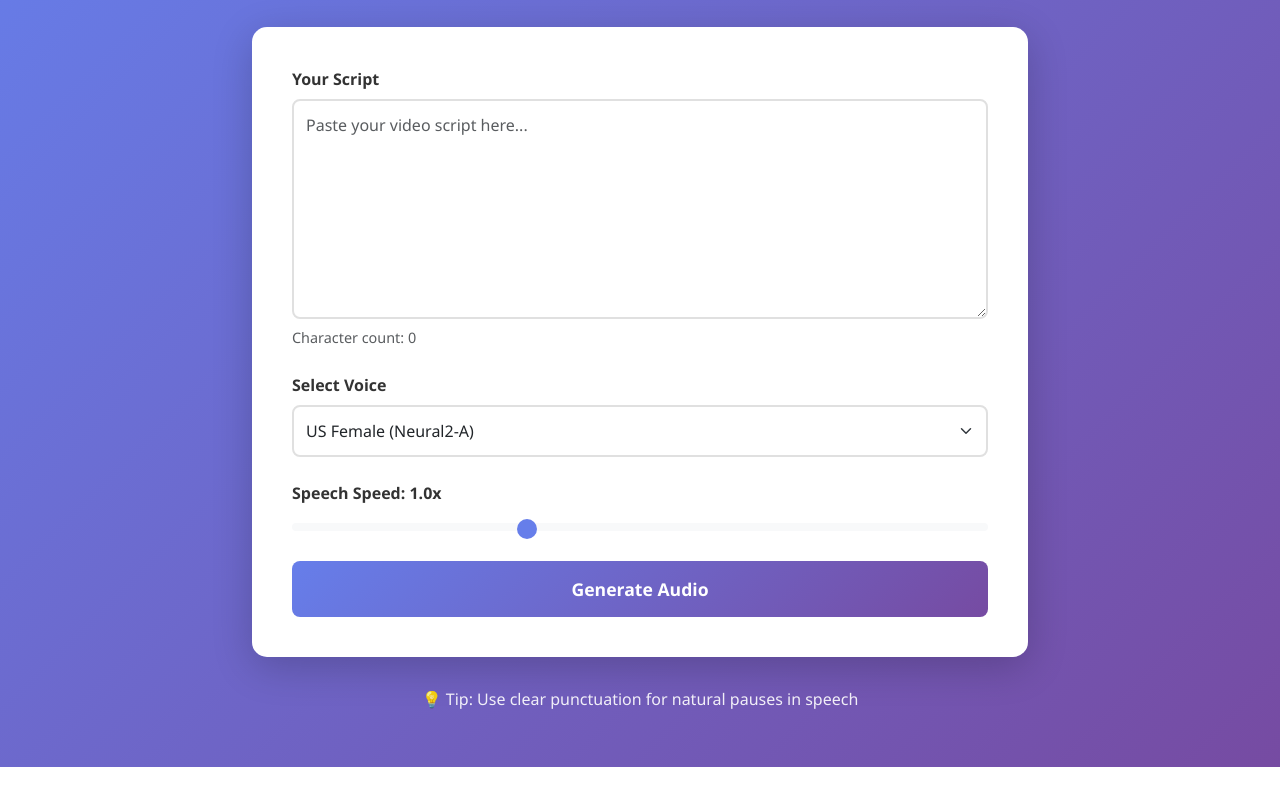
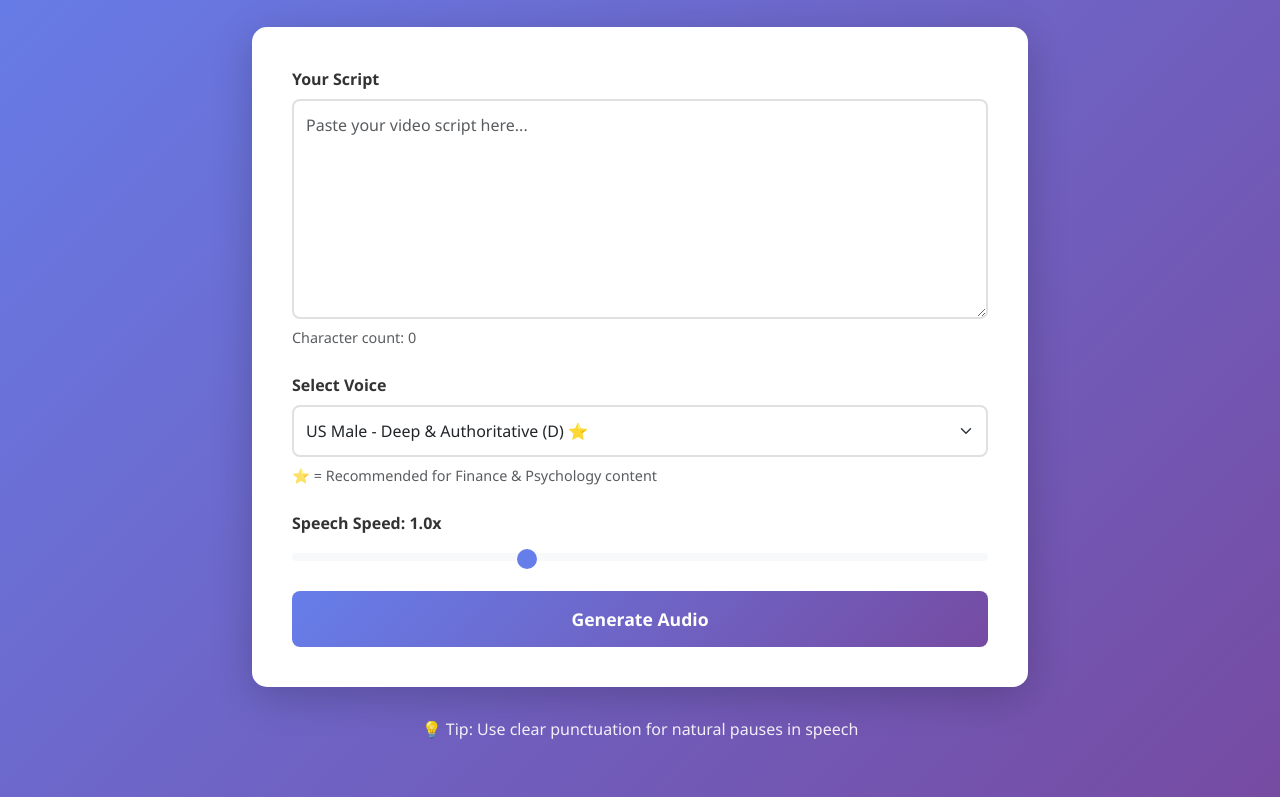
Before and after one commit to MarlonWelimaluwa/YouTube-TTS-Generator, a website: page index.html in a window 1280 px wide. Shown: the part 127-924 px from the top of the page. Before the commit the page ends 894 px from the top, so only its background shows below. Drawn offline with nearby package versions, Linux system fonts and the light colour scheme.

Commit message:
Add more Natural Neural2 voices

```diff
--- a/index.html
+++ b/index.html
@@ -31,19 +31,49 @@
             <div class="mb-4">
                 <label for="voiceSelect" class="form-label">Select Voice</label>
                 <select class="form-select" id="voiceSelect">
-                    <option value="en-US-Neural2-A">US Female (Neural2-A)</option>
-                    <option value="en-US-Neural2-C">US Female (Neural2-C)</option>
-                    <option value="en-US-Neural2-D">US Male (Neural2-D)</option>
-                    <option value="en-US-Neural2-F">US Female (Neural2-F)</option>
-                    <option value="en-US-Neural2-G">US Female (Neural2-G)</option>
-                    <option value="en-US-Neural2-H">US Female (Neural2-H)</option>
-                    <option value="en-US-Neural2-I">US Male (Neural2-I)</option>
-                    <option value="en-US-Neural2-J">US Male (Neural2-J)</option>
-                    <option value="en-GB-Neural2-A">UK Female (Neural2-A)</option>
-                    <option value="en-GB-Neural2-B">UK Male (Neural2-B)</option>
-                    <option value="en-GB-Neural2-C">UK Female (Neural2-C)</option>
-                    <option value="en-GB-Neural2-D">UK Male (Neural2-D)</option>
+                    <!-- US English (Most Natural) -->
+                    <optgroup label="🇺🇸 US English - Male">
+                        <option value="en-US-Neural2-D">US Male - Deep & Authoritative (D) ⭐</option>
+                        <option value="en-US-Neural2-J">US Male - Professional & Clear (J) ⭐</option>
+                        <option value="en-US-Neural2-I">US Male - Friendly & Warm (I)</option>
+                        <option value="en-US-Neural2-A">US Male - Casual (A)</option>
+                    </optgroup>
+                    <optgroup label="🇺🇸 US English - Female">
+                        <option value="en-US-Neural2-F">US Female - Warm & Trustworthy (F) ⭐</option>
+                        <option value="en-US-Neural2-H">US Female - Professional (H) ⭐</option>
+                        <option value="en-US-Neural2-C">US Female - Clear & Friendly (C)</option>
+                        <option value="en-US-Neural2-E">US Female - Energetic (E)</option>
+                        <option value="en-US-Neural2-G">US Female - Soft (G)</option>
+                    </optgroup>
+
+                    <!-- UK English (British Accent - Premium Sound) -->
+                    <optgroup label="🇬🇧 UK English - Male">
+                        <option value="en-GB-Neural2-B">UK Male - Sophisticated (B)</option>
+                        <option value="en-GB-Neural2-D">UK Male - Authoritative (D)</option>
+                    </optgroup>
+                    <optgroup label="🇬🇧 UK English - Female">
+                        <option value="en-GB-Neural2-A">UK Female - Elegant (A)</option>
+                        <option value="en-GB-Neural2-C">UK Female - Professional (C)</option>
+                        <option value="en-GB-Neural2-F">UK Female - Warm (F)</option>
+                    </optgroup>
+
+                    <!-- Australian English (Friendly Vibe) -->
+                    <optgroup label="🇦🇺 Australian English">
+                        <option value="en-AU-Neural2-B">AU Male - Friendly (B)</option>
+                        <option value="en-AU-Neural2-C">AU Male - Casual (C)</option>
+                        <option value="en-AU-Neural2-D">AU Male - Professional (D)</option>
+                        <option value="en-AU-Neural2-A">AU Female - Clear (A)</option>
+                    </optgroup>
+
+                    <!-- Indian English (Clear & Professional) -->
+                    <optgroup label="🇮🇳 Indian English">
+                        <option value="en-IN-Neural2-B">IN Male - Professional (B)</option>
+                        <option value="en-IN-Neural2-C">IN Male - Clear (C)</option>
+                        <option value="en-IN-Neural2-D">IN Female - Warm (D)</option>
+                        <option value="en-IN-Neural2-A">IN Female - Professional (A)</option>
+                    </optgroup>
                 </select>
+                <small class="text-muted">⭐ = Recommended for Finance & Psychology content</small>
             </div>
 
             <!-- Speed Control -->
```
